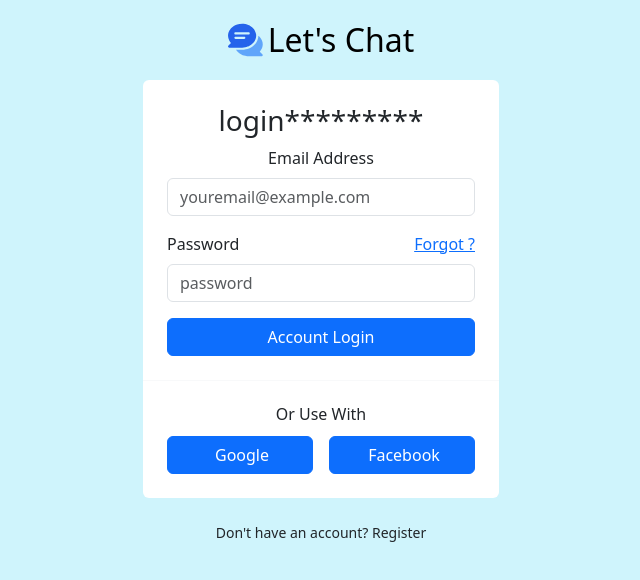
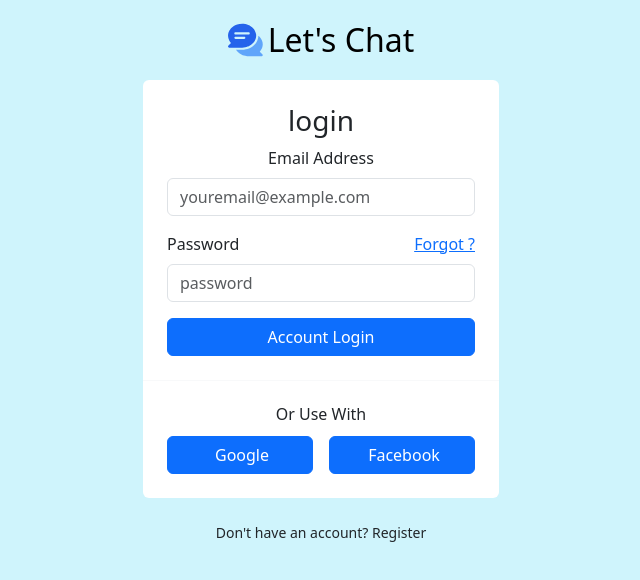
Before and after one commit to Bhaskar70/dummy, a React (Create React App) app: page / in a window 1280 px wide. Shown: the top 580 px of the page, without its empty margins (319-959 px from the left). Built offline with nearby package versions, Linux system fonts and the light colour scheme.

Commit message:
new  branch

```diff
--- a/src/pages/login.jsx
+++ b/src/pages/login.jsx
@@ -15,7 +15,7 @@ export const Login = () => {
                         </div>
                         <div class="card border-0">
                             <div class="p-4">
-                                <h3>login*********</h3>
+                                <h3>login</h3>
                                 <div class="row g-3">
                                     <div class="col-12">
                                         <div class="form-group">
```
